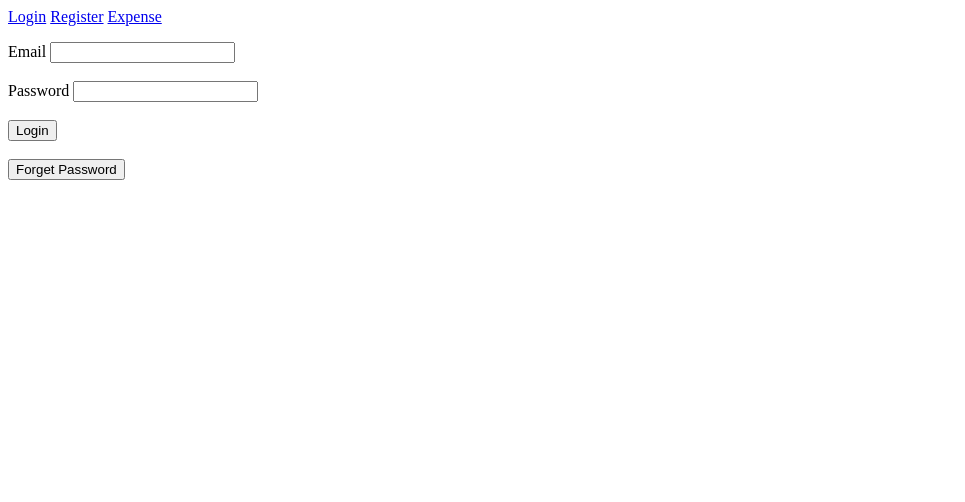
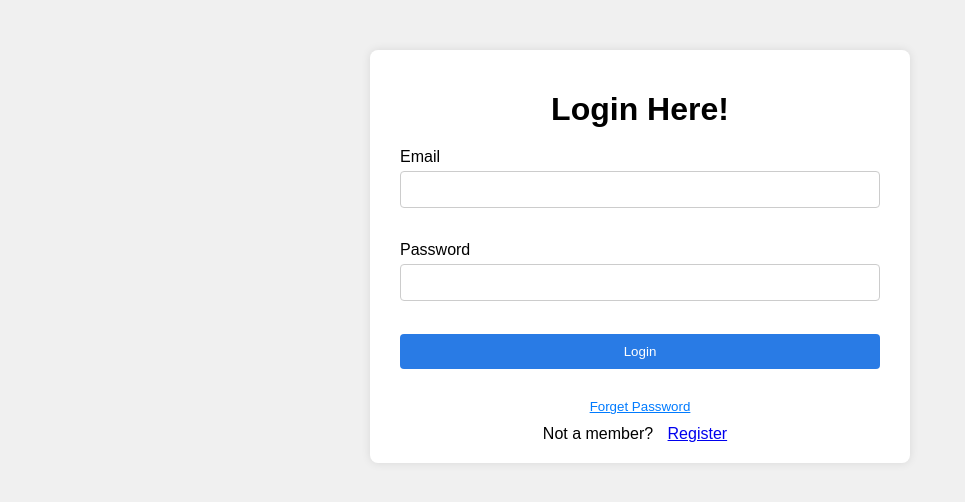
Before and after one commit to iamchandanrajpoot/expenseTracker, a website: page public/Login/login.html in a window 1280 px wide. Shown: the whole page, without its empty margins (0-965 px from the left). Drawn offline with Linux system fonts and the light colour scheme.

Commit message:
add style to login page

```diff
--- a/app.js
+++ b/app.js
@@ -63,7 +63,7 @@ sequelize
   .then(() => {
     console.log("model synced database connected")
     app.listen(process.env.PORT,()=>{
-      console.log(`App is running on http://localhost:${process.env.PORT}`)
+      console.log(`App is running on http://3.110.169.84:${process.env.PORT}`)
     })
   })
   .catch((err) => {
--- a/public/Login/login.html
+++ b/public/Login/login.html
@@ -1,27 +1,38 @@
 <!DOCTYPE html>
 <html lang="en">
   <head>
-    <meta charset="UTF-8">
-    <meta name="viewport" content="width=device-width, initial-scale=1.0">
+    <meta charset="UTF-8" />
+    <meta name="viewport" content="width=device-width, initial-scale=1.0" />
     <title>Document</title>
+    <link rel="stylesheet" href="style.css" />
   </head>
   <body>
-    <nav>
-        <a href="../Login/login.html">Login</a>
-        <a href="../Register/register.html">Register</a>
-        <a href="../Expense/expense.html">Expense</a>
-    </nav>
-    <p style="color: red;" id="message"></p>
+    <div id="login-section">
+        <h1>Login Here!</h1>
+        <!--  message -->
+      <p style="color: red" id="message"></p>
 
       <form id="login-form">
         <label for="email">Email</label>
-        <input type="email" name="email" id="email" required><br/><br/>
+        <input type="email" name="email" id="email" required /><br /><br />
         <label for="password">Password</label>
-        <input type="password" name="password" id="password" required><br/><br/>
+        <input
+          type="password"
+          name="password"
+          id="password"
+          required
+        /><br /><br />
         <button type="submit">Login</button>
       </form>
-    <br/>
+      <br />
+      <div class="forget-password">
         <button id="forget-btn">Forget Password</button>
+      </div>
+      <div class="register-link">
+        <span>Not a member?</span>
+        <span><a href="../Register/register.html">Register</a></span>
+      </div>
+    </div>
     <script src="./login.js"></script>
   </body>
 </html>
--- a/public/Login/login.js
+++ b/public/Login/login.js
@@ -38,5 +38,5 @@
   const forgetBtn = document.getElementById("forget-btn");
 
   forgetBtn.addEventListener("click", ()=>{
-    window.location.href = "forgetPsw.html"
+    window.location.href = "../ForgotPsw/forgotPsw.html"
   })
--- /dev/null
+++ b/public/Login/style.css
@@ -0,0 +1,84 @@
+body {
+    font-family: Arial, sans-serif;
+    margin: 0;
+    padding: 0;
+    background-color: #f0f0f0;
+  }
+
+  #login-section {
+    max-width: 500px;
+    margin: 50px auto;
+    padding: 20px;
+    background-color: #ffffff;
+    border-radius: 8px;
+    box-shadow: 0px 0px 10px 0px rgba(0,0,0,0.1);
+    text-align: center;
+  }
+
+  #login-section h1 {
+    margin-bottom: 20px;
+  }
+
+  label {
+    display: block;
+    margin-bottom: 5px;
+    margin-left: 10px;
+    text-align: left;
+  }
+
+  input[type="email"],
+  input[type="password"] {
+    width: calc(100% - 20px);
+    padding: 10px;
+    margin-bottom: 15px;
+    border: 1px solid #ccc;
+    border-radius: 4px;
+    box-sizing: border-box;
+  }
+
+  button[type="submit"] {
+    width: calc(100% - 20px);
+    padding: 10px;
+    background-color: #297be5;
+    color: #ffffff;
+    margin-bottom: 10px;
+    border: none;
+    border-radius: 4px;
+    cursor: pointer;
+  }
+
+  button[type="submit"]:hover{
+    background-color: #5399f4;
+  }
+
+  #forget-btn {
+    background: none;
+    border: none;
+    color: #007bff;
+    cursor: pointer;
+    text-decoration: underline;
+  }
+
+  #forget-btn:hover {
+    color: #0056b3;
+  }
+
+  .register-link {
+    margin-top: 10px;
+  }
+
+  .register-link span {
+    display: inline-block;
+    margin-right: 10px;
+  }
+
+  @media only screen and (max-width: 600px) {
+    #login-section {
+      padding: 10px;
+    }
+    input[type="email"],
+    input[type="password"],
+    button[type="submit"] {
+      width: calc(100% - 10px);
+    }
+  }
```
Also changed, not shown: controlles/forgetPswController.js (+6 -8 lines), public/ForgotPsw/forgotPsw.html (renamed from public/ForgotPws/forgetPsw.html, +1 -5 lines), public/ForgotPsw/forgotPsw.js (renamed from public/ForgotPws/forgotPsw.js), 1 other file. Lines whose indentation alone changed are shown as unchanged.
